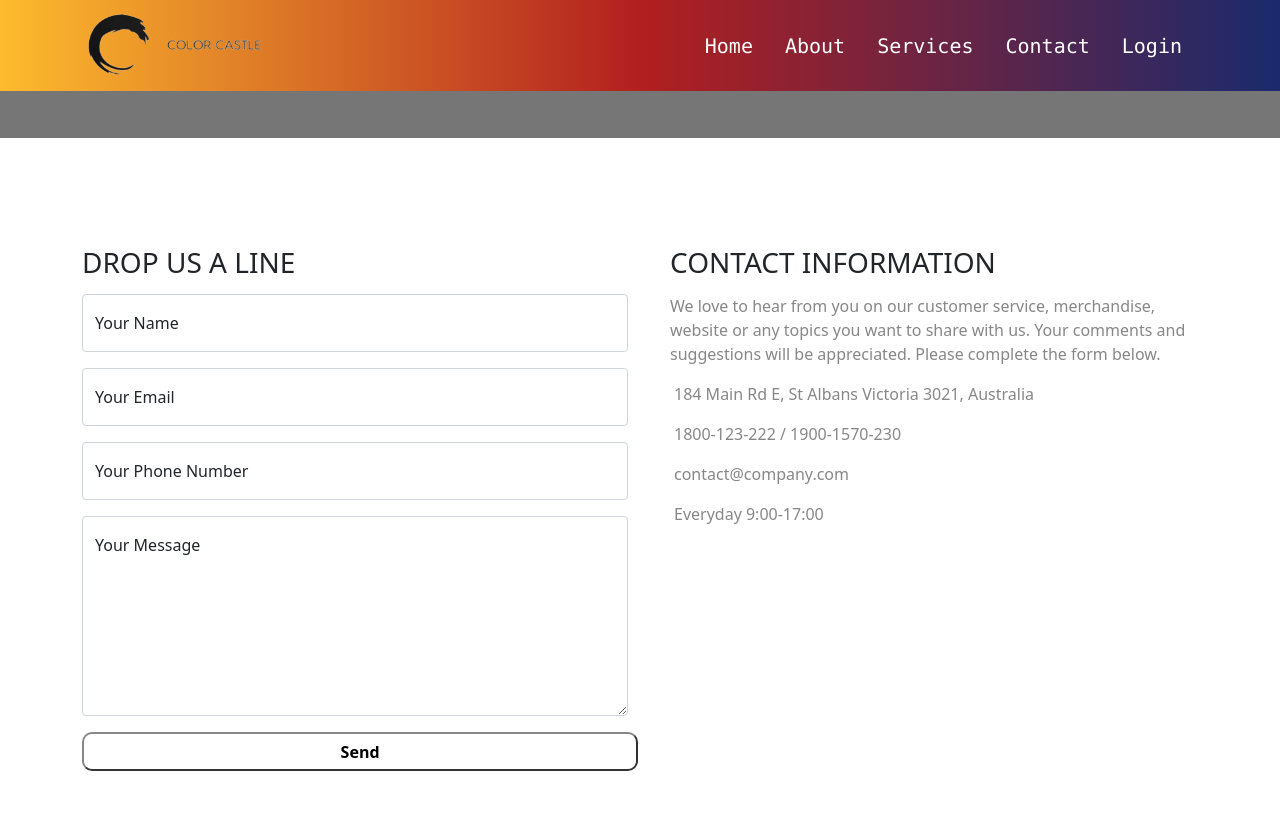
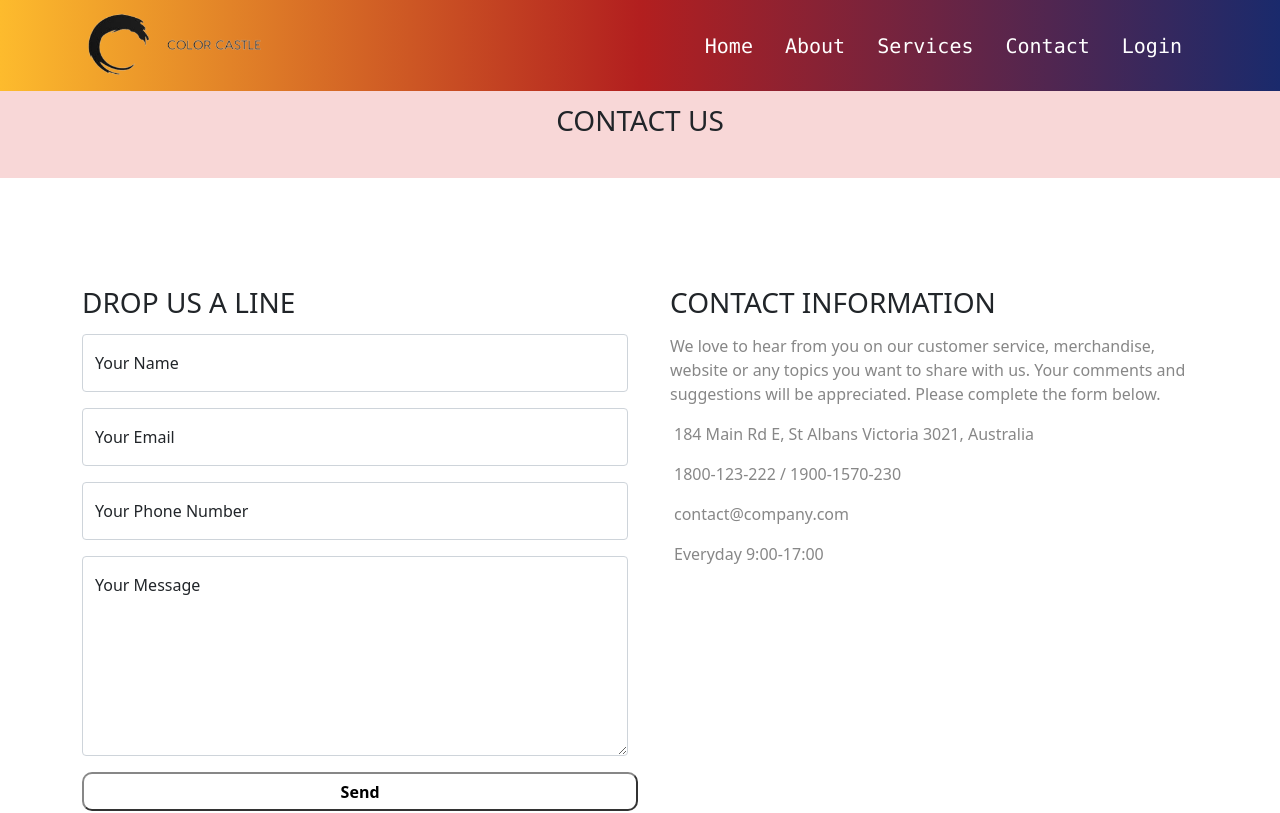
Before and after one commit to afsumeem/color-castle-client, a React (Create React App) app: page /contact in a window 1280 px wide. Shown: the top 813 px of the page. Built offline with nearby package versions, Linux system fonts and the light colour scheme; no server answers.

Commit message:
style added

```diff
--- a/src/pages/Contact/Contact.css
+++ b/src/pages/Contact/Contact.css
@@ -1,8 +1,9 @@
 .contact-us .heading {
   text-transform: uppercase;
-  background-color: #767676;
+  background-color: #f8d7d7;
   padding: 40px;
   text-align: center;
+  margin-top: 40px;
 }
 .contact-content {
   padding-top: 100px;
```
